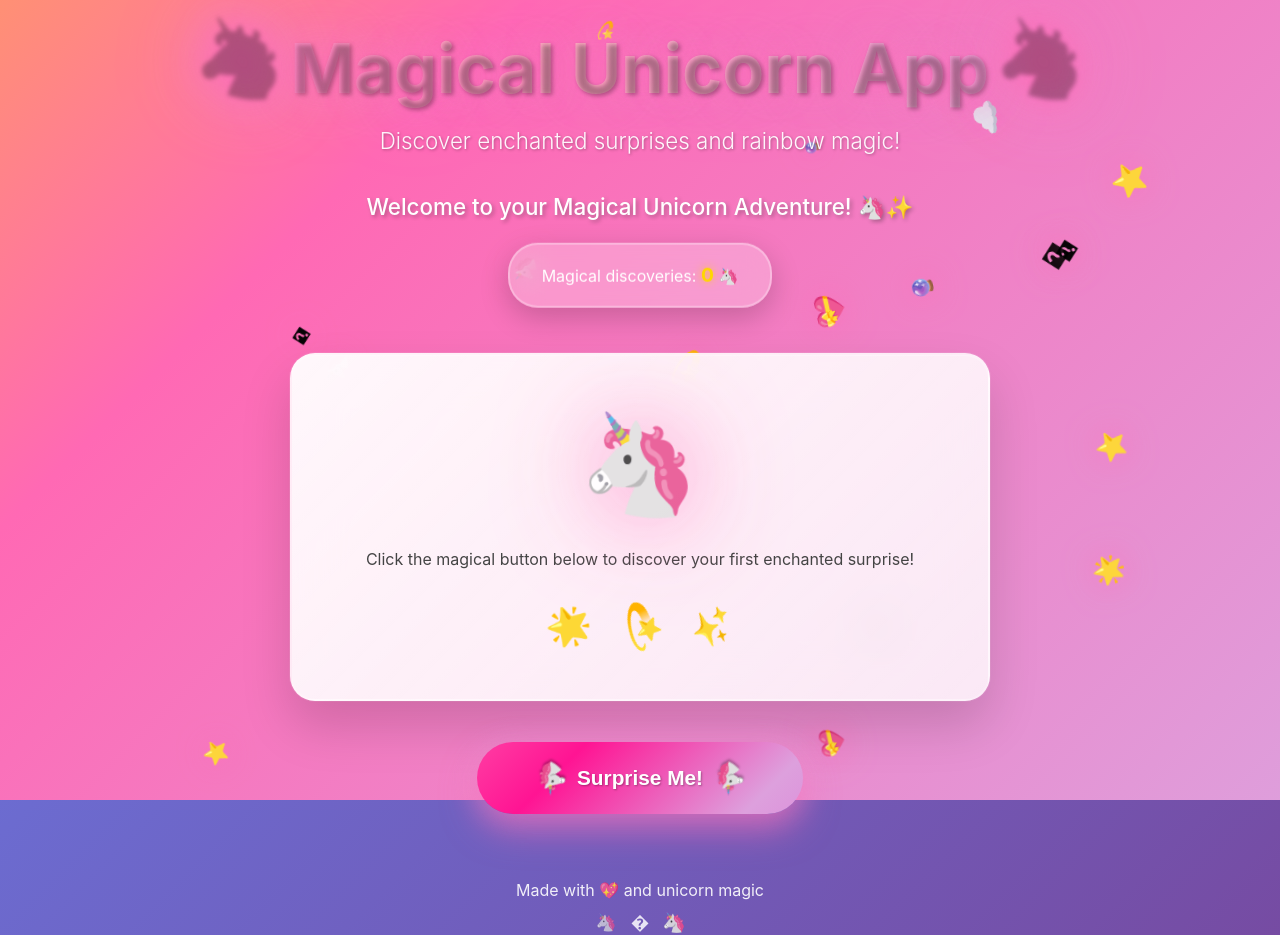
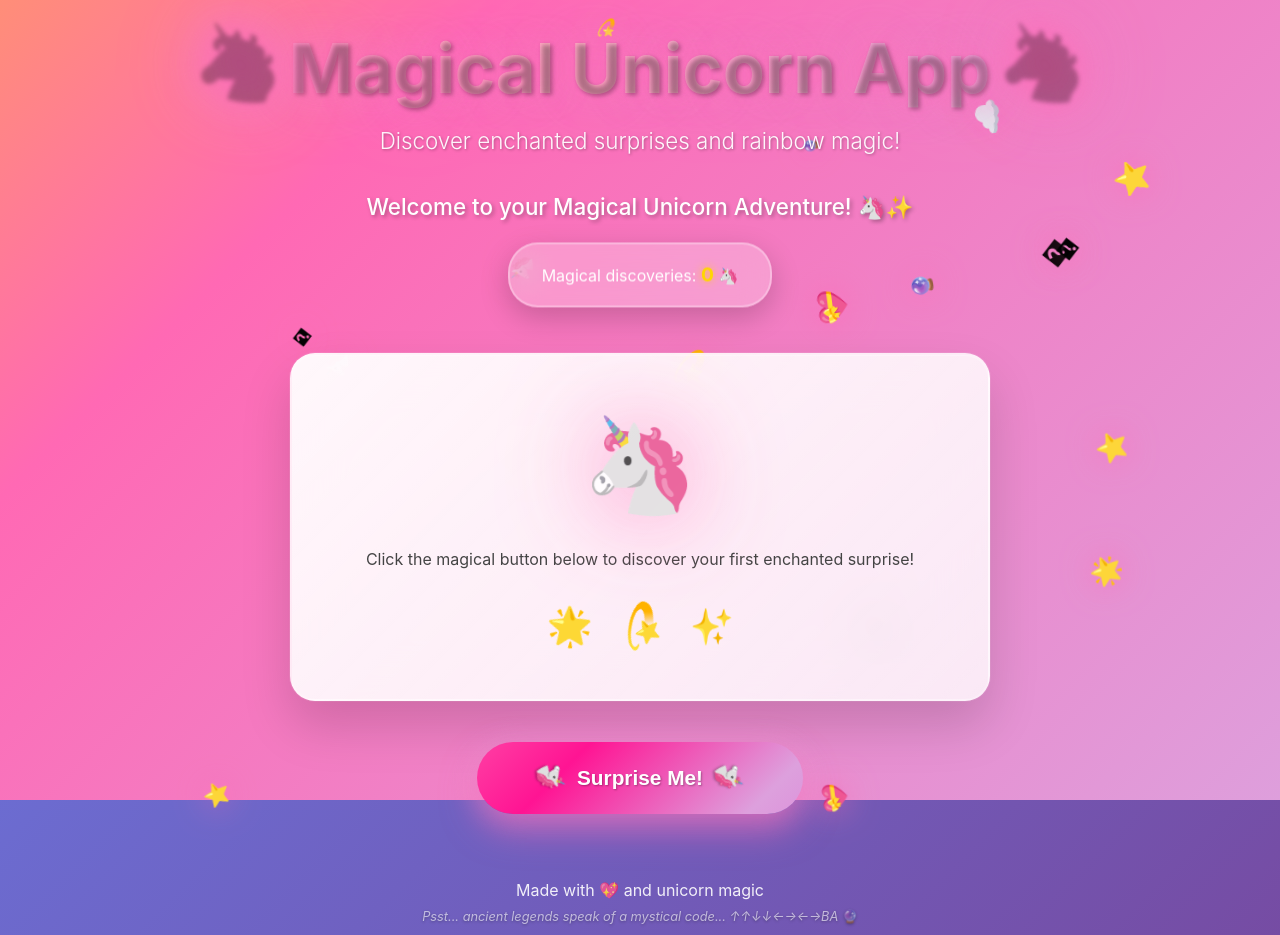
Before and after one commit to pkibbey/surprise-app, a React (Vite) app: page / in a window 1280 px wide. Shown: the top 935 px of the page. Built offline with nearby package versions, Linux system fonts and the light colour scheme.

Commit message:
Make the secret part of this.

```diff
--- a/src/App.css
+++ b/src/App.css
@@ -548,3 +548,71 @@ body {
     padding: 1.5rem;
   }
 }
+
+/* Secret Mode Styles */
+.secret-counter {
+  margin-top: 8px;
+  font-size: 1rem;
+  color: #8A2BE2;
+  font-weight: bold;
+  text-shadow: 0 0 10px rgba(138, 43, 226, 0.5);
+}
+
+.secret-count {
+  color: #FFD700;
+  font-size: 1.2rem;
+  text-shadow: 0 0 15px rgba(255, 215, 0, 0.8);
+  animation: secretPulse 2s ease-in-out infinite;
+}
+
+.secret-mode-indicator {
+  margin-top: 15px;
+  padding: 10px 20px;
+  background: linear-gradient(135deg, #8A2BE2, #9932CC, #BA55D3);
+  border-radius: 20px;
+  text-align: center;
+  color: white;
+  font-weight: bold;
+  font-size: 1.1rem;
+  text-shadow: 0 2px 4px rgba(0, 0, 0, 0.3);
+  box-shadow: 0 8px 25px rgba(138, 43, 226, 0.4);
+  animation: secretGlow 3s ease-in-out infinite;
+  border: 2px solid #FFD700;
+}
+
+.secret-hint {
+  font-size: 0.9rem;
+  margin-top: 5px;
+  color: #FFD700;
+  font-style: italic;
+}
+
+@keyframes secretPulse {
+  0%, 100% {
+    transform: scale(1);
+    text-shadow: 0 0 15px rgba(255, 215, 0, 0.8);
+  }
+  50% {
+    transform: scale(1.1);
+    text-shadow: 0 0 25px rgba(255, 215, 0, 1);
+  }
+}
+
+@keyframes secretGlow {
+  0%, 100% {
+    box-shadow: 0 8px 25px rgba(138, 43, 226, 0.4);
+    transform: translateY(0);
+  }
+  50% {
+    box-shadow: 0 12px 35px rgba(138, 43, 226, 0.6);
+    transform: translateY(-2px);
+  }
+}
+
+.secret-hint-footer {
+  font-size: 0.8rem;
+  color: rgba(255, 255, 255, 0.6);
+  font-style: italic;
+  margin-top: 5px;
+  text-shadow: 0 1px 3px rgba(0, 0, 0, 0.3);
+}
--- a/src/App.tsx
+++ b/src/App.tsx
@@ -39,6 +39,15 @@ const surprises: Surprise[] = [
   { type: "Unicorn Wisdom", content: "Remember: You are magical exactly as you are - no horn required! 🦄✨", emoji: "🌟", color: "#E6E6FA", gradient: "linear-gradient(135deg, #E6E6FA, #DDA0DD, #FF69B4)" },
 ]
 
+// Secret magical surprises - only accessible through special means!
+const secretSurprises: Surprise[] = [
+  { type: "🔮 Secret Vision", content: "You've discovered the hidden realm! You possess the rare gift of seeing beyond the ordinary into pure magic! The unicorns have chosen you as a keeper of secrets! 🦄👑", emoji: "🔮", color: "#8A2BE2", gradient: "linear-gradient(135deg, #8A2BE2, #9932CC, #BA55D3, #DDA0DD)" },
+  { type: "👑 Royal Unicorn", content: "CONGRATULATIONS! You are now an honorary member of the Royal Unicorn Council! Your secret power: the ability to see magic in everything! 🦄✨👑", emoji: "👑", color: "#FFD700", gradient: "linear-gradient(135deg, #FFD700, #FFA500, #FF69B4, #8A2BE2)" },
+  { type: "🌟 Cosmic Secret", content: "LEGENDARY DISCOVERY: You've unlocked the Cosmic Unicorn frequency! Legend says only 1 in 1000 beings can find this. You're truly special! 🌌🦄💫", emoji: "🌌", color: "#4B0082", gradient: "linear-gradient(135deg, #4B0082, #8A2BE2, #DA70D6, #FFB6C1)" },
+  { type: "🗝️ Ancient Magic", content: "THE ULTIMATE SECRET: You hold the key to the Ancient Unicorn Library! Hidden knowledge flows through you. Guard this magic well, chosen one! 📚🦄🗝️", emoji: "🗝️", color: "#800080", gradient: "linear-gradient(135deg, #800080, #9932CC, #FF69B4, #FFD700)" },
+  { type: "💎 Crystal Power", content: "MYSTICAL ACHIEVEMENT UNLOCKED: The Crystal Unicorns have blessed you with infinite sparkle power! Your aura now shimmers with secret rainbow energy! 💎🦄🌈", emoji: "💎", color: "#C71585", gradient: "linear-gradient(135deg, #C71585, #FF1493, #FF69B4, #DDA0DD, #00CED1)" },
+]
+
 const motivationalMessages = [
   "You're absolutely magical! 🦄✨",
   "Keep sparkling, unicorn! 🌟�",
@@ -56,6 +65,14 @@ function App() {
   const [message, setMessage] = useState("")
   const [surpriseCount, setSurpriseCount] = useState(0)
   const [particles, setParticles] = useState<Particle[]>([])
+
+  // Secret feature state
+  const [konamiSequence, setKonamiSequence] = useState<string[]>([])
+  const [secretModeUnlocked, setSecretModeUnlocked] = useState(false)
+  const [secretSurprisesFound, setSecretSurprisesFound] = useState(0)
+
+  // The famous Konami code sequence
+  const konamiCode = ['ArrowUp', 'ArrowUp', 'ArrowDown', 'ArrowDown', 'ArrowLeft', 'ArrowRight', 'ArrowLeft', 'ArrowRight', 'KeyB', 'KeyA']
 
   const particleEmojis = ['🦄', '✨', '🌟', '⭐', '💫', '�', '💖', '💝', '🔮', '�‍♀️', '�', '☁️', '💜', '�']
 
@@ -101,6 +118,53 @@ function App() {
     return () => clearInterval(interval)
   }, [])
 
+  // Secret Konami code detection
+  useEffect(() => {
+    const handleKeyDown = (event: KeyboardEvent) => {
+      setKonamiSequence(prev => {
+        const newSequence = [...prev, event.code].slice(-konamiCode.length)
+
+        // Debug log for development (optional)
+        if (newSequence.length >= 3) {
+          console.log('Current sequence:', newSequence.join(' '))
+        }
+
+        // Check if the sequence matches the Konami code
+        if (newSequence.length === konamiCode.length &&
+            newSequence.every((key, index) => key === konamiCode[index])) {
+          if (!secretModeUnlocked) {
+            setSecretModeUnlocked(true)
+            setMessage("🔮✨ SECRET MODE UNLOCKED! ✨🔮 You've discovered the hidden unicorn realm!")
+            // Create extra magical particles
+            const magicalParticles: Particle[] = []
+            for (let i = 0; i < 50; i++) {
+              magicalParticles.push({
+                id: i + 1000,
+                x: Math.random() * window.innerWidth,
+                y: Math.random() * window.innerHeight,
+                size: Math.random() * 30 + 15,
+                emoji: ['🔮', '👑', '🌌', '🗝️', '💎', '🦄', '✨'][Math.floor(Math.random() * 7)],
+                velocity: {
+                  x: (Math.random() - 0.5) * 4,
+                  y: (Math.random() - 0.5) * 4
+                },
+                rotation: 0,
+                rotationSpeed: (Math.random() - 0.5) * 6
+              })
+            }
+            setParticles(prev => [...prev, ...magicalParticles])
+          }
+          return []
+        }
+
+        return newSequence
+      })
+    }
+
+    window.addEventListener('keydown', handleKeyDown)
+    return () => window.removeEventListener('keydown', handleKeyDown)
+  }, [konamiCode, secretModeUnlocked, konamiSequence])
+
   useEffect(() => {
     // Welcome message
     setMessage("Welcome to your Magical Unicorn Adventure! 🦄✨")
@@ -111,12 +175,21 @@ function App() {
     createParticles() // Create new particles for each surprise
 
     setTimeout(() => {
-      const randomSurprise = surprises[Math.floor(Math.random() * surprises.length)]
+      let randomSurprise: Surprise
+
+      // 30% chance to get a secret surprise if secret mode is unlocked
+      if (secretModeUnlocked && Math.random() < 0.3) {
+        randomSurprise = secretSurprises[Math.floor(Math.random() * secretSurprises.length)]
+        setSecretSurprisesFound(prev => prev + 1)
+        setMessage("🔮 LEGENDARY SECRET DISCOVERED! 🔮")
+      } else {
+        randomSurprise = surprises[Math.floor(Math.random() * surprises.length)]
+        const randomMessage = motivationalMessages[Math.floor(Math.random() * motivationalMessages.length)]
+        setMessage(randomMessage)
+      }
+
       setCurrentSurprise(randomSurprise)
       setSurpriseCount(prev => prev + 1)
-
-      const randomMessage = motivationalMessages[Math.floor(Math.random() * motivationalMessages.length)]
-      setMessage(randomMessage)
 
       setIsAnimating(false)
     }, 800)
@@ -125,7 +198,10 @@ function App() {
   const resetApp = () => {
     setCurrentSurprise(null)
     setSurpriseCount(0)
-    setMessage("Ready for a new magical adventure! 🦄�")
+    setSecretSurprisesFound(0)
+    setSecretModeUnlocked(false)
+    setKonamiSequence([])
+    setMessage("Ready for a new magical adventure! 🦄🌟")
     setParticles([])
   }
 
@@ -165,7 +241,18 @@ function App() {
           <p className="motivational-message">{message}</p>
           <div className="surprise-counter">
             Magical discoveries: <span className="count">{surpriseCount}</span> 🦄
+            {secretModeUnlocked && (
+              <div className="secret-counter">
+                Secret realm discoveries: <span className="secret-count">{secretSurprisesFound}</span> 🔮
+              </div>
+            )}
           </div>
+          {secretModeUnlocked && (
+            <div className="secret-mode-indicator">
+              ✨ SECRET MODE ACTIVE ✨
+              <div className="secret-hint">Keep clicking for legendary discoveries!</div>
+            </div>
+          )}
         </div>
 
         <div className={`surprise-container ${isAnimating ? 'animating' : ''}`}>
@@ -232,9 +319,14 @@ function App() {
 
       <footer className="app-footer">
         <p>Made with 💖 and unicorn magic</p>
+        {!secretModeUnlocked && (
+          <p className="secret-hint-footer">
+            Psst... ancient legends speak of a mystical code... ↑↑↓↓←→←→BA 🔮
+          </p>
+        )}
         <div className="footer-sparkles">
           <span>🦄</span>
-          <span>�</span>
+          <span>✨</span>
           <span>🦄</span>
         </div>
       </footer>
```
